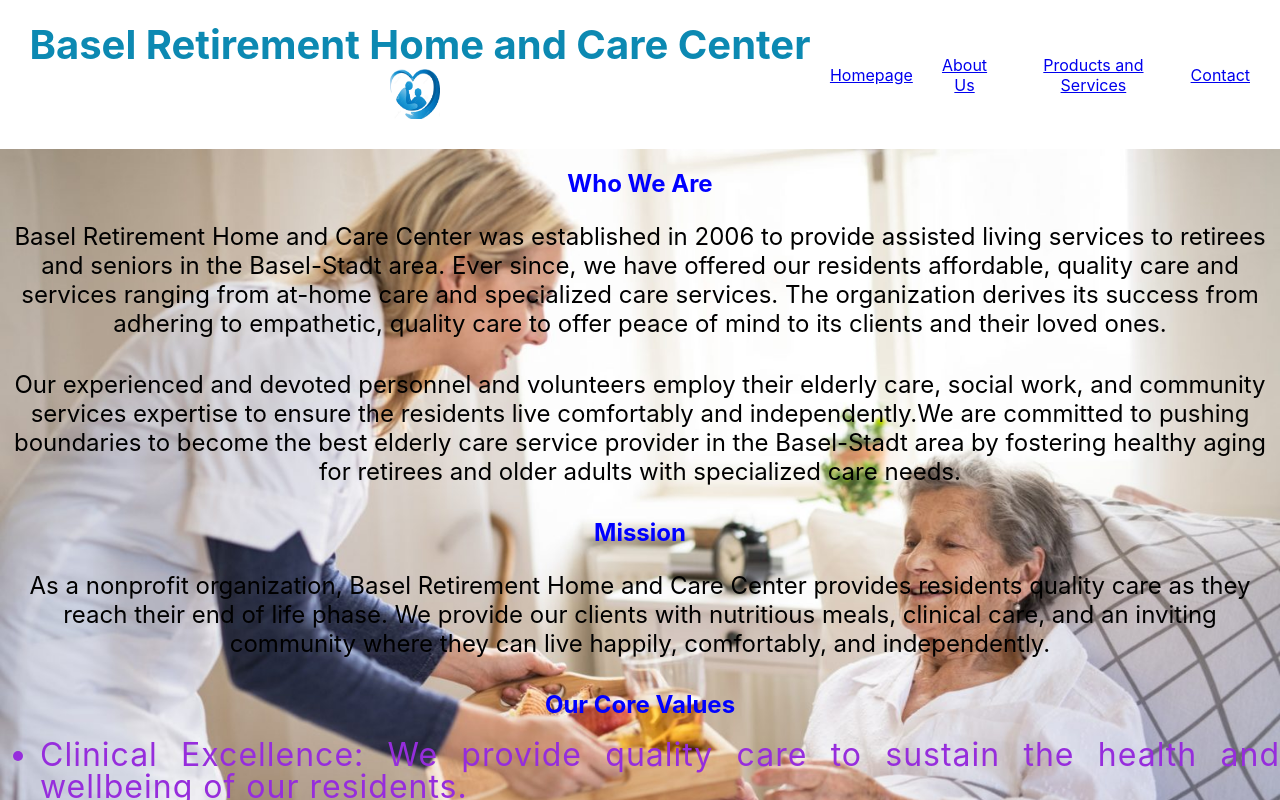
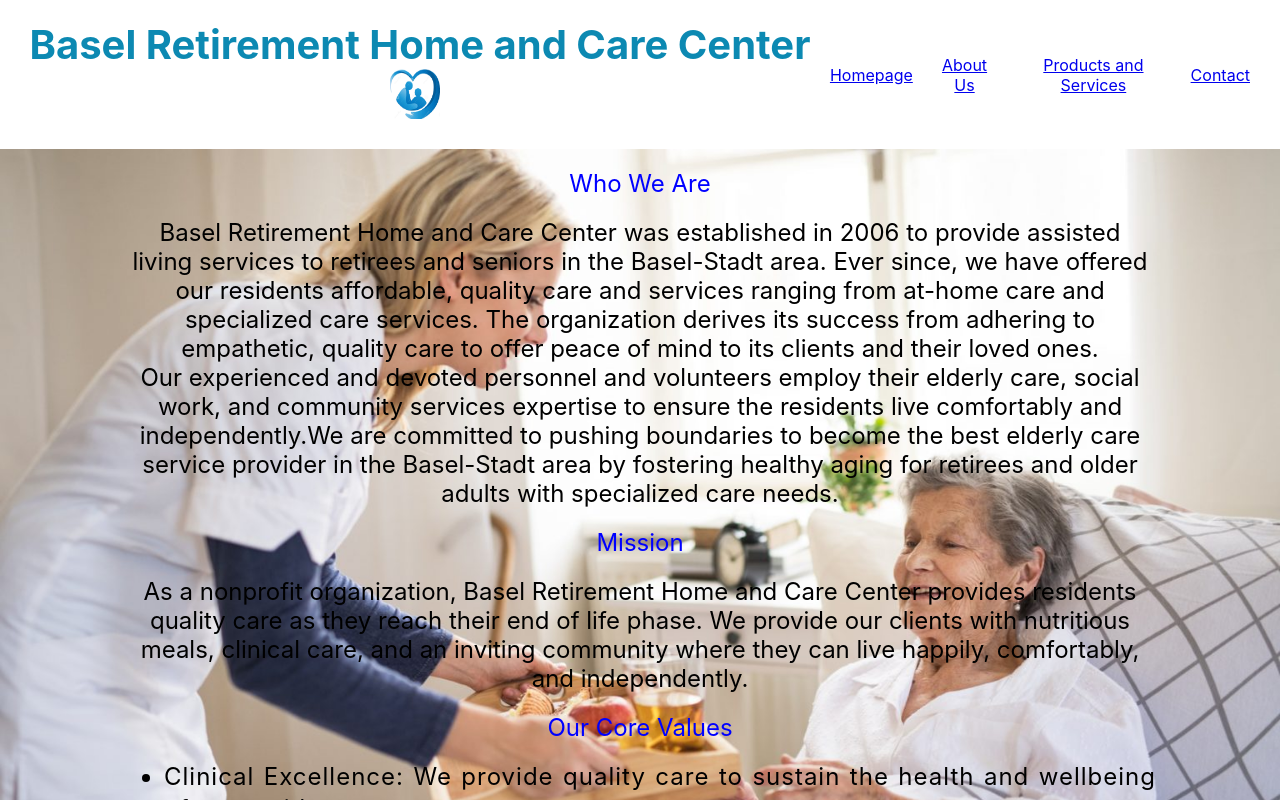
Before and after one commit to Finyasy/organization-website, a React (Create React App) app: page /about in a window 1280 px wide. Shown: the top 800 px of the page. Built offline with nearby package versions, Linux system fonts and the light colour scheme.

Commit message:
styled the about text

```diff
--- a/src/index.css
+++ b/src/index.css
@@ -59,40 +59,46 @@ code {
 
 .homepage-text-container p {
   font-weight: 400; /* makes the font slightly thinner */
-  font-size: 2rem; /* increases font size for headings */
+  font-size: 1.5rem; /* increases font size for headings */
   margin-bottom: 2rem;
   color: black; /* sets text color to black */
   text-align: center;
   word-wrap: break-word;
-  display: flex;
   justify-content: center;
   align-items: center;
   width: 80%;
-  display: grid;
+  display: flex;
   place-items: center;
-  font-style: italic;
 }
 
-.about-text-container p {
+.about-text-container p{
+  width: 80%;
+  display: flex;
+  align-items: center;
+  place-items: center;
+  justify-content: center;
   font-size: 1.5rem; /* increases font size for headings */
   font-weight: 400;
   margin-bottom: 2rem;
   color:  black;
   text-align: center;
   word-wrap: break-word;
+  margin: 0 auto;
 }
 
 .about-text-container h2{
-  font-weight: bold;
+  font-weight: 400;
   text-align: center;
   color: blue;
 }
 
 .about-text-container li{
+  margin: 0 auto;
+  width: 80%;
   font-weight: 400; /* makes the font slightly thinner */
-  font-size: 2rem; /* increases font size for headings */
+  font-size: 1.5rem; /* increases font size for headings */
   margin-bottom: 2rem;
-  color:rgb(150, 45, 220); /* sets text color to black */
+  color: black; /* sets text color to black */
   text-align: justify;
   word-wrap: break-word;
   letter-spacing: 1px;
```
